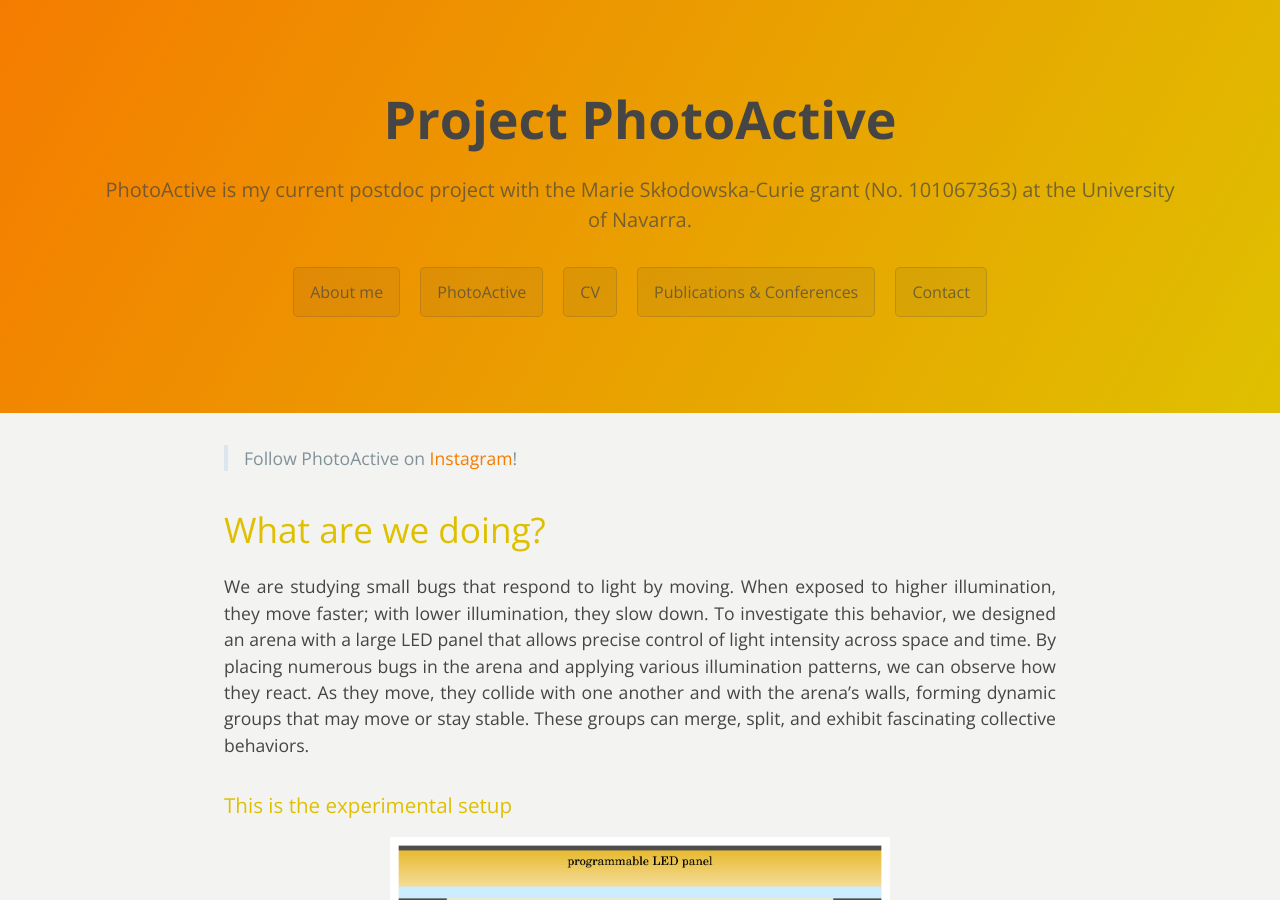
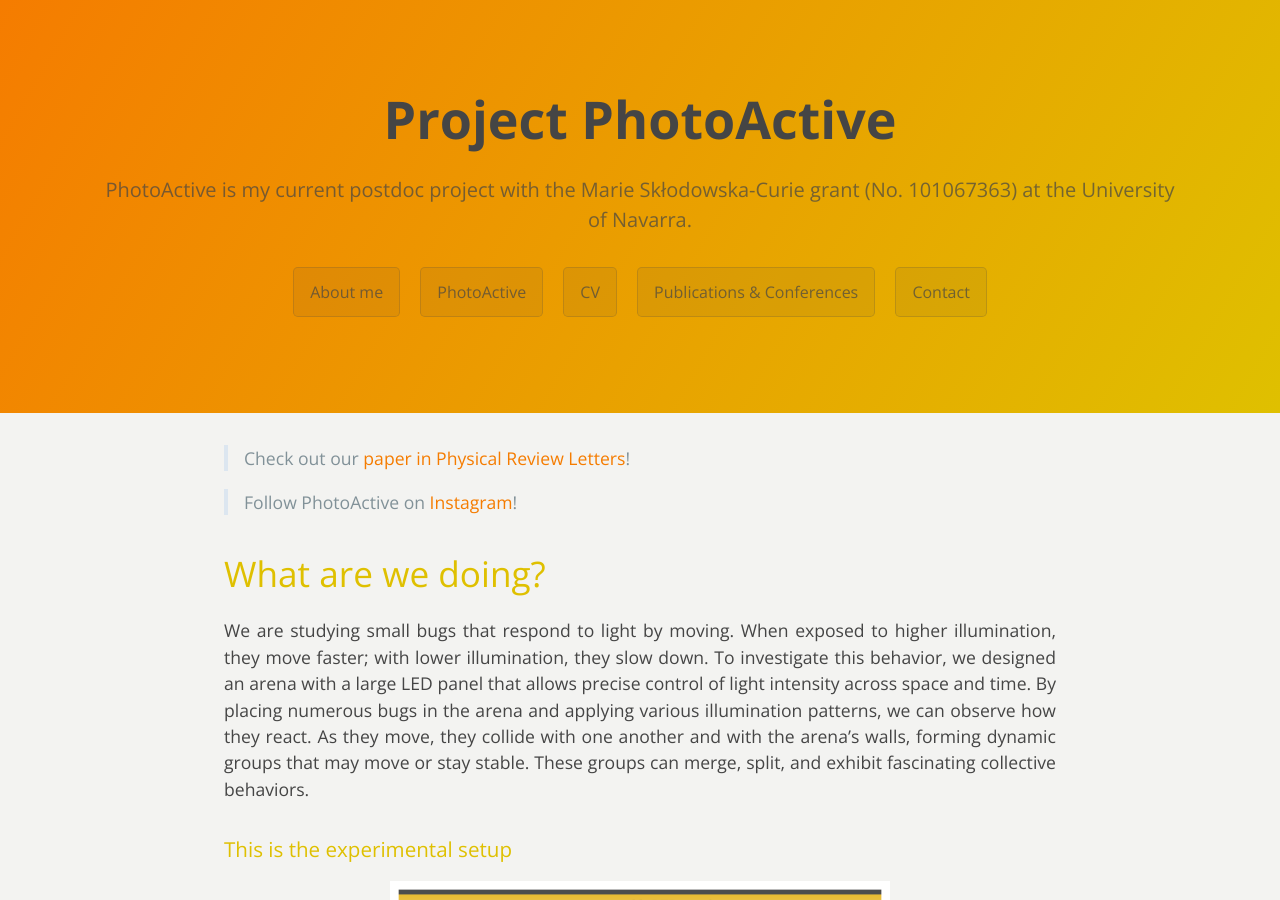
Before and after one commit to saralevay/saralevay.github.io, a Jekyll site: the page built from photoactive.md, in a window 1280 px wide and 900 px high. Built offline with Jekyll 4.4.1, drawn with Linux system fonts in a browser that asks for light colours; a style sheet for code colours, icons or effects is not loaded.

Commit message:
Update photoactive.md

```diff
--- a/photoactive.md
+++ b/photoactive.md
@@ -3,6 +3,7 @@ layout: default
 title: Project PhotoActive
 description: PhotoActive is my current postdoc project with the Marie Skłodowska-Curie grant (No. 101067363) at the University of Navarra.
 ---
+> Check out our [paper in Physical Review Letters](https://journals.aps.org/prl/abstract/10.1103/t7st-flj2){:target="_blank"}!
 
 > Follow PhotoActive on <a href="https://www.instagram.com/photoactive_msca/?hl=en" target="_blank">Instagram</a>!
 
```
